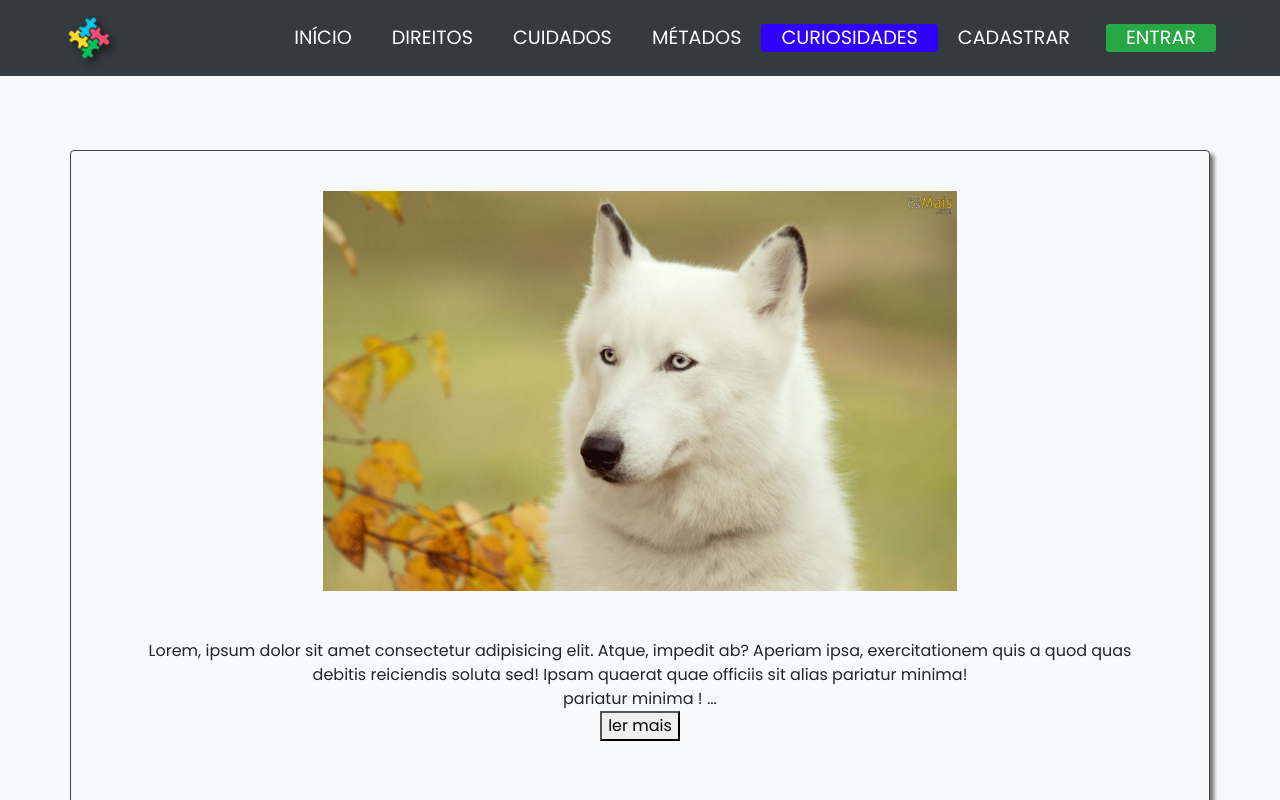
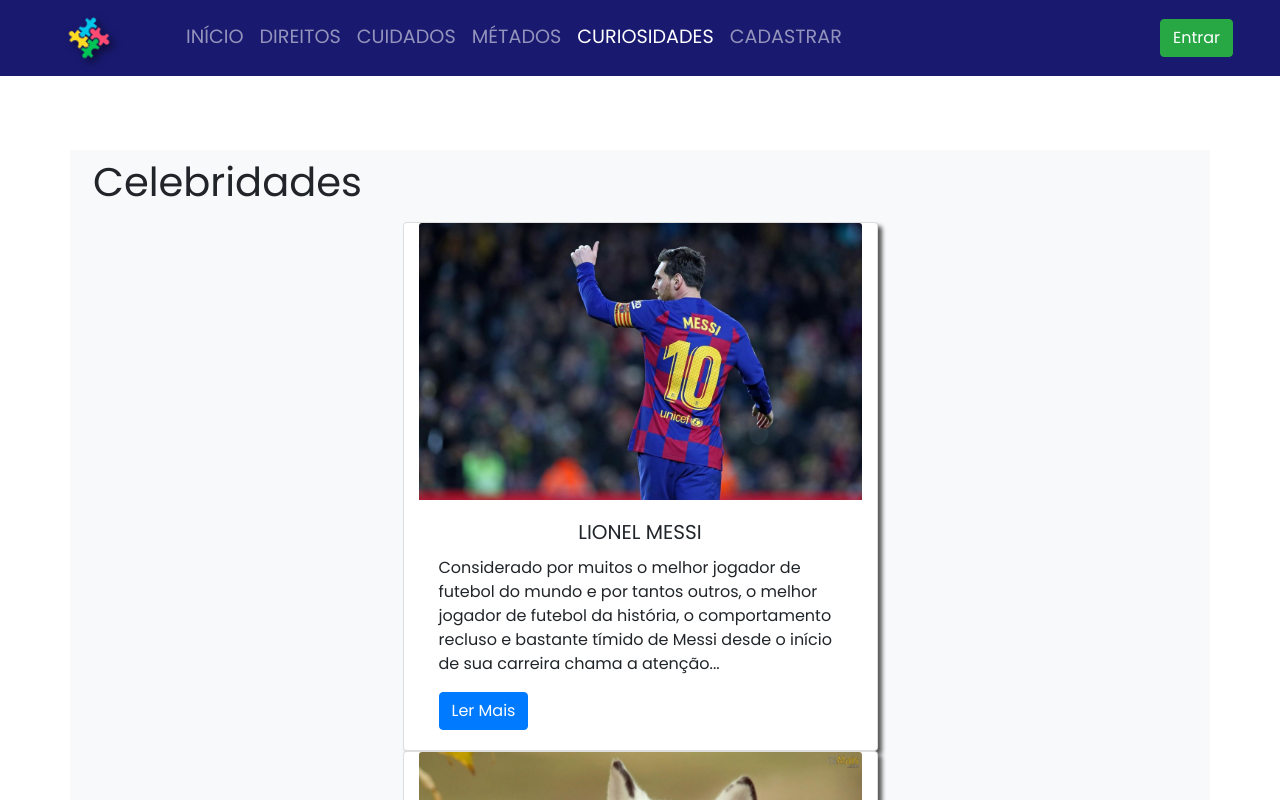
Before and after one commit to JoaoPauloRomualdo/autismo.github.io, a plain HTML site: page src/curiosidade.html in a window 1280 px wide. Shown: the top 800 px of the page. Drawn offline with nearby package versions, Linux system fonts and the light colour scheme.

Commit message:
Alteração do layout v2

```diff
--- a/css/main.css
+++ b/css/main.css
@@ -7,9 +7,12 @@
     background-color: rgba(0, 0, 0, 0.616);
 }
 
+.navbar{
+    background-color: #191970;
+}
+
 .navbar .nav-link {
-    padding: 0 20px !important;
-    color: white!important;
+    color: rgba(255, 255, 255, 0.534) !important;
     font-size: 1.2em;
     font-weight: 500;
     text-transform: uppercase;
@@ -19,9 +22,6 @@
     filter: drop-shadow(4px 4px 4px rgba(0, 0, 0, 0.616));
 }
 
-.btn-acessar{
-    border-radius: 3px;
-}
 
 .header-title{
     margin-top: 18%;
@@ -31,14 +31,24 @@
     filter: drop-shadow(3px 3px 3px rgba(0,0,0,0.16));
     font-size: 2.6em;
 }
-.ativo{
-    background-color: #2f00ff;
-    border-radius: 4px;
-    color:white !important;
+
+.navbar .nav-link:hover{
+    color: white !important;
 }
-
-.btn-acessar:hover{
-    background-color: white !important;
+.navbar-nav a::after {
+    content: '';
+    width: 0;
+    height: 2px;
+    border-bottom: 1px solid white;
+    display: block;
+    margin: auto;
+    transition: .2s;
+}
+.navbar-nav a:hover:after {
+    width: 100%;
+}
+.navbar-nav .ativo{
+    color: rgb(255, 255, 255) !important;
 }
 
 /* =================== FIM HEADER-STYLES =================== */
@@ -61,6 +71,7 @@
     min-height: 100vh;
     font-size: 1.3em;
     font-weight: 1.4;
+    margin-top: 40px;
 }
 .img-intro{
     max-width: 100%;
@@ -69,19 +80,37 @@
 
 /* =================== FIM INTRO-STYLES =================== */
 
+/* =================== INICIO CURIOSIDADES-STYLES =================== */
+
+.begin{
+    margin-top: 150px;
+}
+.card{
+    box-shadow: 4px 4px 4px rgba(0, 0, 0, 0.657);
+}
+#mais{
+    display: none;
+}
+
+/* =================== FIM CURIOSIDADES-STYLES =======================*/
+
 
 /* =================== MOBILE-VERSION=================== */
 
-@media (max-width: 576px) {
+@media (max-width: 767.98px) {
 
     *{
         font-size: 1em;
     }
 
     .navbar .nav-link {
+        padding: 10px !important;
         text-align: center !important;
     }
 
+    .btn-acessar{
+        width: 100%;
+    }
     .intro h1 {
         text-transform: none !important;
     }
@@ -90,20 +119,24 @@
         margin-bottom: 30px;
     }
 
-    .img-animation{
-        opacity: 0;
-    }
-
     .nav-pills{
         text-align: center !important;
         margin-bottom: 30px !important;
     }
-
-    .tab-content{
-        text-align: center !important;
+    .tab-content .tab-pane{
+        text-align: start !important;
     }
 
-
+    .pill-bg{
+        margin-bottom: 20px;
+        padding: 15px !important;
+        background-color:white;
+        border-radius: 6px;
+        box-shadow: 4px 4px 0px black;
+    }
+    .carousel{
+        margin-top: 75px !important;
+    }
 }
 
 /* =================== FIM MOBILE-VERSION=================== */
--- a/js/main.js
+++ b/js/main.js
@@ -12,9 +12,9 @@ function voltar() {
 
 //FUNÇÃO LER MAIS => ABA CURIOSIDADE
 function leiaMais(){
-    let pontos = document.getElementById("pontos");
-    let maisTexto = document.getElementById("mais");
-    let btnLeiaMais = document.getElementById("btnLeiaMais");
+    let pontos = document.getElementsByClassName("pontos");
+    let maisTexto = document.getElementsByClassName("mais");
+    let btnLeiaMais = document.getElementsByClassName("btnLeiaMais");
 
     if(pontos.style.display ==="none"){
         pontos.style.display="inline";
--- a/src/curiosidade.html
+++ b/src/curiosidade.html
@@ -8,30 +8,15 @@
     <link href="https://fonts.googleapis.com/css?family=Poppins&display=swap" rel="stylesheet">
     <link rel="stylesheet" href="../css/bootstrap.min.css">
     <link rel="stylesheet" href="../css/main.css">
-    <style>
-        .inicio{
-            margin-bottom: 20px;
-            padding: 40px;
-            margin-top: 150px;
-            border: 1px solid rgba(0, 0, 0, 0.733);
-            border-radius: 4px;
-            box-shadow: 4px 4px 4px  rgba(0, 0, 0, 0.548);
-        }
-        .img-fluid{
-            height: 50vh;
-        }
-        #mais {
-            display: none;
-        }
-    </style>
+
 </head>
 
-<body class="bg-light">
+<body>
     <!-- CABEÇALHO -->
     <header>
         <div class="container-fluid">
 
-            <nav class="navbar navbar-expand-lg navbar-light fixed-top bg-dark">
+            <nav class="navbar navbar-expand-lg navbar-light fixed-top ">
                 <a class="navbar-brand ml-5" href="#">
                     <img class="img-logo" src="../img/logo.png" width="50" height="50" alt="logo"
                         title="Voltar ao top" />
@@ -40,10 +25,10 @@
                     aria-controls="conteudoNavbarSuportado" aria-expanded="false" aria-label="Alterna navegação">
                     <span class="navbar-toggler-icon"></span>
                 </button>
-                <div class="collapse navbar-collapse mr-5" id="nav">
-                    <ul class="navbar-nav ml-auto">
-                        <li class="nav-item ">
-                            <a class="nav-link" href="index.html">Início</a>
+                <div class="collapse navbar-collapse ml-5" id="nav">
+                    <ul class="navbar-nav col-lg-6 col-xl-6 col-md-6 col-sm-12 ">
+                        <li class="nav-item">
+                            <a class="nav-link " href="index.html">Início</a>
                         </li>
                         <li class="nav-item">
                             <a class="nav-link" href="#">Direitos</a>
@@ -54,16 +39,16 @@
                         <li class="nav-item ">
                             <a class="nav-link" href="#">Métados</a>
                         </li>
-                        <li class="nav-item">
-                            <a class="nav-link ativo" href="#">Curiosidades</a>
+                        <li class="nav-item ">
+                            <a class="nav-link ativo" href="curiosidade.html">Curiosidades</a>
                         </li>
                         <li class="nav-item">
                             <a class="nav-link mr-3" href="/src/registro.html">Cadastrar</a>
                         </li>
-                        <li class="nav-item">
-                            <a href="#" class="nav-link btn-success  btn-acessar">Entrar</a>
-                        </li>
-
+                    </ul>
+                    <div class="col-lg-6 col-xl-6 col-md-6 col-sm-12 d-flex justify-content-end">
+                        <button class="btn btn-success btn-acessar mr-3" type="submit">Entrar</button>
+                    </div>
                 </div>
             </nav>
         </div>
@@ -71,83 +56,57 @@
     <!-- FIM CABEÇALHO -->
 
     <main>
-        <div class="container ">
-            <section>
-                <div class="row inicio">
-                    <div class="col-sm-12 mb-5 text-center">
-                        <img src="/img/teste.jpg" class="img-fluid" alt="">
+        <div class="container bg-light ">
+            <section id="Celebridades">
+                <div class="row d-flex justify-content-center begin">
+                    <div class="col-12">
+                        <h1 class="p-2">Celebridades</h1>
                     </div>
-                    <div class="col-sm-12 mb-5 text-center text">
-                        Lorem, ipsum dolor sit amet consectetur adipisicing elit. Atque, impedit ab? Aperiam ipsa,
-                        exercitationem quis a quod quas debitis reiciendis soluta sed! Ipsam quaerat quae officiis sit
-                        alias
-                        pariatur minima! <br>
-                        pariatur minima !
-                        <span id="pontos">...</span><span id="mais">
-                            id vel beatae quod, temporibus molestiae dolorum adipisci dolor maiores dolores quas animi
-                            ducimus.Nesciunt
-                            aspernatur voluptate saepe aperiam illo assumenda, debitis esse similique quam est incidunt odit error
-                            possimus
-                            cupiditate praesentium ipsa dignissimos illum facere laborum in molestiae vel ad expedita. Fugiat,
-                            dolor!
-                            Lorem ipsum dolor sit amet consectetur, adipisicing elit. Fugit impedit excepturi quo ducimus ea labore
-                            debitis
-                            Lorem ipsum dolor sit amet consectetur adipisicing elit. Sed totam molestiae minus iste impedit
-                            consequatur
-                            tenetur accusamus dolore, vel illo quas mollitia nihil laudantium assumenda facilis sequi eos architecto
-                            similique.
-                            Provident ipsum recusandae illum atque obcaecati deserunt sapiente animi laborum consequatur facere,
-                            molestiae, dolore, neque dolor fugiat beatae! Alias soluta vitae necessitatibus illo ab officiis in!
-                            Error
-                            eligendi tempora sed.
-                            Deserunt, ullam a maiores facilis doloribus iusto velit rem dolorem sequi rerum, blanditiis deleniti
-                            nesciunt quod mollitia debitis quisquam non iste numquam ratione libero eos animi. Commodi culpa sit
-                            expedita! doloribus obcaecati dolorum vitae laborum, numquam tempora nihil eum assumenda. Quis ea fugiat
-                            assumenda? </span> <br>
-                        <button id="btnLeiaMais" onclick="leiaMais()">ler mais</button>
+                    <div class="col-sm-5 card mx-auto ">
+                        <img src="/img/messi.jpg" class="card-img-top img-cele" alt="messi">
+                        <div class="card-body">
+                            <h5 class="card-title text-center">LIONEL MESSI</h5>
+                            <p class="card-text">
+                                Considerado por muitos o melhor jogador de futebol do mundo e por tantos outros, o
+                                melhor jogador de futebol da história, o comportamento recluso e bastante tímido de
+                                Messi desde o início de sua carreira chama a atenção<span id="pontos">...</span>
+                                <span id="mais">
+
+                                    Aos 8 anos de idade, ainda na Argentina e longe do foco e da fama ganha em
+                                    Barcelona,
+                                    Messi foi diagnosticado com Síndrome de Asperger, uma forma mais leve de autismo – a
+                                    mesma de Mozart e alguns outros famosos.
+
+
+                                </span></p>
+                            <button class="btn btn-primary" id="btnLeiaMais " onclick="leiaMais()">Ler Mais</button>
+                        </div>
+
+                    </div>
+                </div>
+                <div class="row">
+                    <div class="col-sm-5 card mx-auto ">
+                        <img src="/img/teste.jpg" class="card-img-top" alt="...">
+                        <div class="card-body text-center">
+                            <h5 class="card-title">Card title</h5>
+                            <p class="card-text">Some quick example text to build on the card title and make up the bulk
+                                of the card's content.</p>
+                            <a href="#" class="btn btn-primary">Go somewhere</a>
+                        </div>
                     </div>
                 </div>
             </section>
+
+            <section id="filmes e series desenhos">
+
+            </section>
+
+            <section id="">
+
+            </section>
+
             <section>
-                <div class="row">
-                    <div class="col-sm-12 mb-5 text-center img">
-                        <img src="/img/teste.jpg" class="img-fluid" alt="" style="width: 50%;">
-                    </div>
-                    <div class="col-sm-12 mb-5 text-center text">
-                        Lorem, ipsum dolor sit amet consectetur adipisicing elit. Atque, impedit ab? Aperiam ipsa,
-                        exercitationem quis a quod quas debitis reiciendis soluta sed! Ipsam quaerat quae officiis sit
-                        alias
 
-                    </div>
-                </div>
-            </section>
-            <section>
-                <div class="row">
-                    <div class="col-sm-12 mb-5 text-center img">
-                        <img src="/img/teste.jpg" class="img-fluid" alt="" style="width: 50%;">
-                    </div>
-                    <div class="col-sm-12 mb-5 text-center text">
-                        Lorem, ipsum dolor sit amet consectetur adipisicing elit. Atque, impedit ab? Aperiam ipsa,
-                        exercitationem quis a quod quas debitis reiciendis soluta sed! Ipsam quaerat quae officiis sit
-                        alias
-                        pariatur minima! <br>
-                        <button class="text-center">Leia Mais</button>
-                    </div>
-                </div>
-            </section>
-            <section>
-                <div class="row">
-                    <div class="col-sm-12 mb-5 text-center img">
-                        <img src="/img/teste.jpg" class="img-fluid" alt="" style="width: 50%;">
-                    </div>
-                    <div class="col-sm-12 mb-5 text-center text">
-                        Lorem, ipsum dolor sit amet consectetur adipisicing elit. Atque, impedit ab? Aperiam ipsa,
-                        exercitationem quis a quod quas debitis reiciendis soluta sed! Ipsam quaerat quae officiis sit
-                        alias
-                        pariatur minima! <br>
-                        <button>Leia Mais</button>
-                    </div>
-                </div>
             </section>
         </div>
     </main>
```
Also changed, not shown: src/index.html (+14 -14 lines), src/registro.html (+10 -10 lines), img/messi.jpg (added).
